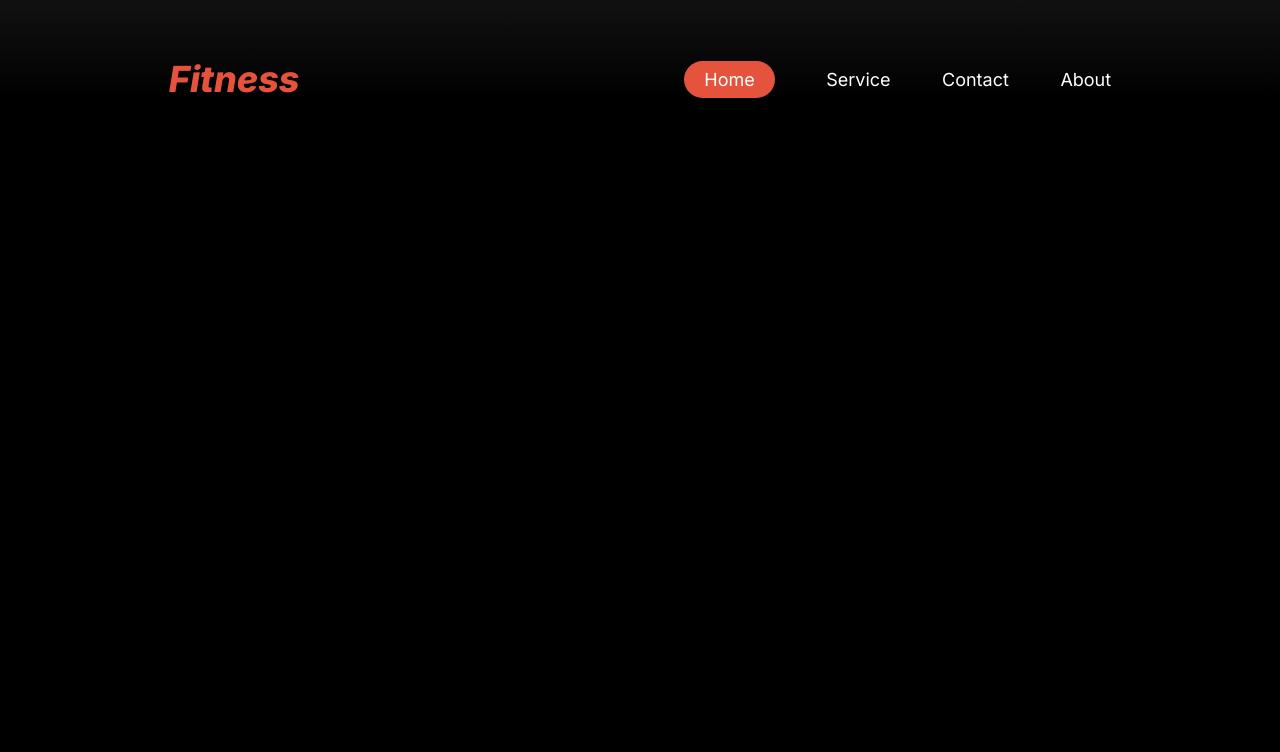
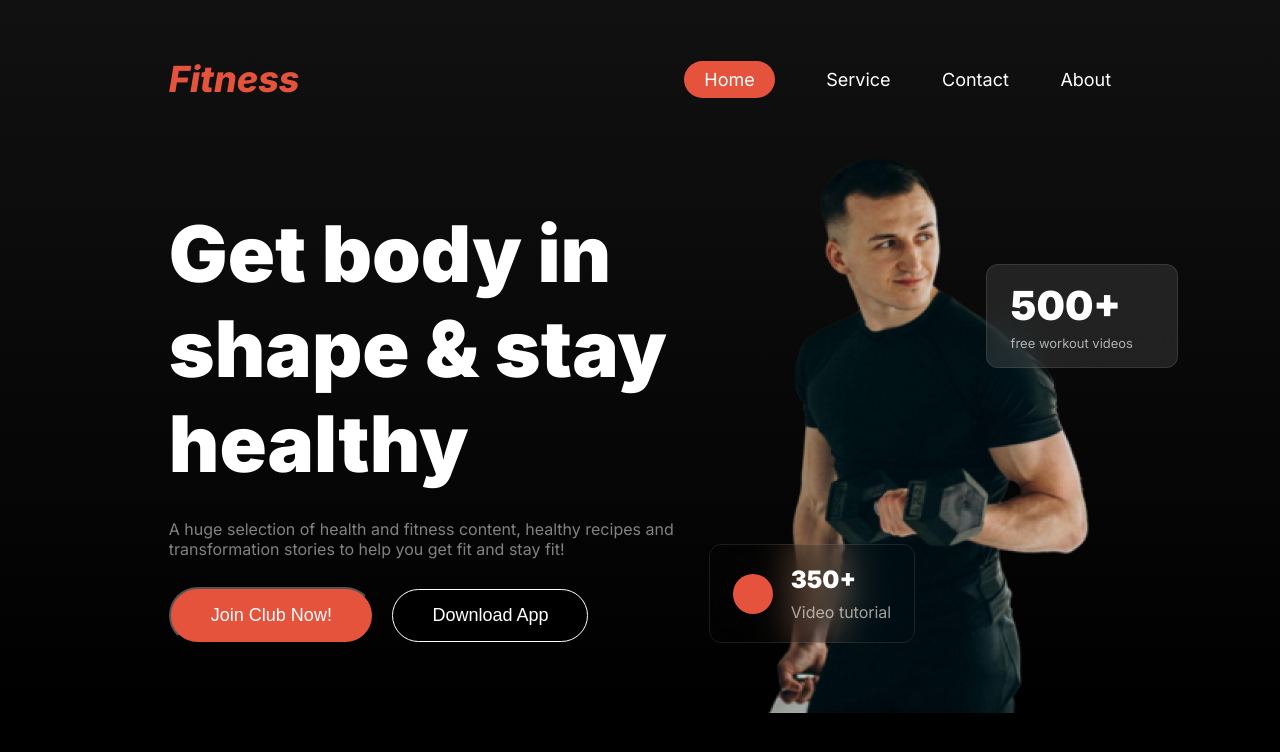
Before and after one commit to tusherbhakta/Assignment-two, a plain HTML site: page index.html in a window 1280 px wide. Drawn offline with Linux system fonts and the light colour scheme.

Commit message:
complete banner section

```diff
--- a/index.html
+++ b/index.html
@@ -28,7 +28,37 @@
                 </div>
             </div>
          </section>
-        <!-- navbar start  -->
+        <!-- navbar end  -->
+         <!-- banner start  -->
+          <section class="banner section-gap">
+            <div class="banner-container container">
+                <div class="banner-written">
+                    <h2 class="banner-title"> Get body in <span class="banner-span">shape</span> & stay healthy</h2>
+                    <p class="banner-description">A huge selection of health and fitness content, healthy recipes and transformation stories to help you get fit and stay fit!</p>
+                    <div class="banner-btn">
+                        <button class="btn-primary">Join Club Now!</button>
+                        <button class="btn-secondary">Download App</button>
+                    </div>
+                </div>
+                <div class="banner-img">
+                    <img src="images/Images 2.png" alt="fitness coach picture">
+                </div>
+            </div>
+            <div class="banner-cart1">
+                <h4 class="bannar-cart-title">500+</h4>
+                <p class="banner-cart-description">free workout videos</p>
+            </div>
+            <div class="banner-cart2">
+                <div class="banner-cart2-container" >
+                    <div class="banner-cart2-circle"></div>
+                    <div>
+                    <h4 class="bannar-cart-title2">350+</h4>
+                    <p class="banner-cart-description2">Video tutorial</p>
+                    </div>
+                </div>
+            </div>
+          </section>
+         <!-- banner end  -->
     </header>
     <main></main>
     <footer></footer>
--- a/styles/style.css
+++ b/styles/style.css
@@ -5,6 +5,7 @@
     font-weight: 400;
     font-style: normal;
     font-size: 1rem;
+    color: white;
   }
   /* common code start  */
   *{
@@ -17,11 +18,31 @@
     width: 73.62%;
     margin: 0 auto;
   }
+  .btn-primary{
+    margin-right: 14px;
+    padding: 16px 40px;
+    border-radius: 42px;
+    color: white;
+    font-size: 18px;
+    background-color: rgb(230, 83, 60);
+    cursor: pointer;
+  }
+  .btn-secondary{
+    padding: 15px 39px;
+    border-radius: 42px;
+    font-size: 18px;
+    background-color: black;
+    color: white;
+    border: 1px solid white;
+    cursor: pointer;
+  }
+  .section-gap{
+    margin-bottom: 100px;
+  }
   /* common code end  */
   body{
     background-color: black;
   }
-
   /* header start  */
   header{
   background: linear-gradient(180.00deg, rgb(17, 17, 17),rgba(119, 119, 119, 0) 100%);
@@ -33,6 +54,7 @@
     justify-content: space-between;
     align-items: center;
     padding-top: 57px;
+    margin-bottom: 32px;
   }
   .nav-logo{}
   .logo{
@@ -72,12 +94,99 @@
     border-radius: 46px;
   }
   /* nav end  */
+  /* banner start  */
+  .banner{}
+  .banner-container{
+    display: flex;
+    justify-content: space-between;
+    align-items: center;
+  }
+  .banner-written{
+    width: 37.5rem;
+    padding-right: 4.81rem;
+  }
+  .banner-title{
+    font-size: 4.875rem;
+    font-weight: 900;
+    text-align: left;
+  }
+  .banner-span{
+
+  }
+  .banner-description{
+    margin: 28px 0;
+    color: rgba(255, 255, 255, 0.5);
+    text-align: left;
+  }
+  .banner-img{}
+  .banner-cart1{
+    position: absolute;
+    width: 12rem;
+    padding: 16px 0px 16px 24px;
+    /* left: 69.18rem;
+    right: 16.25rem; */
+    top : 33%;
+    right : 8%;
+    box-sizing: border-box;
+    border: 1px solid rgba(255, 255, 255, 0.1);
+    border-radius: 12px;
+    backdrop-filter: blur(20px);
+    background: rgba(255, 255, 255, 0.1);
+    /* text-align: center; */
+  }
+  .bannar-cart-title{
+    font-size: 2.5rem;
+    font-weight: 900;
+    margin-bottom: 5px;
+  }
+  .banner-cart-description{
+    font-size: .812rem;
+    color: rgba(255, 255, 255, 0.65);
+  }
+  .banner-cart2{
+    position: absolute;
+    width: 12.87rem;
+    padding: 20px 23px;
+    top: 68%;
+    right: 28.5%;
+    box-sizing: border-box;
+    border: 1px solid rgba(255, 255, 255, 0.1);
+    border-radius: 12px;
+    backdrop-filter: blur(20px);
+    background: rgba(48, 48, 48, -0.54);
+  }
+  .banner-cart2-container{
+    display: flex;
+    align-items: center;
+    justify-content: space-between;
+  }
+  .banner-cart2-circle{
+    width: 40px;
+    height: 40px;
+    background-color: rgb(230, 83, 60);
+    border-radius: 50%;
+  }
+  .bannar-cart-title2{
+    font-size: 1.5rem;
+    font-weight: 900;
+    margin-bottom: 8px;
+  }
+  .banner-cart-description2{
+    color: rgba(239, 237, 232, 0.65);
+  }
+  /* banner end  */
 
   /* media query for mobile start  */
   @media screen and (max-width:576px) {
     .container{
         width: 90%;
         margin: 0 auto;
+      }
+      .nav{
+        margin-bottom: 75px;
+      }
+      .nav-container{
+        padding-top: 52px;
       }
       .nav-menu{
         display: none;
```
